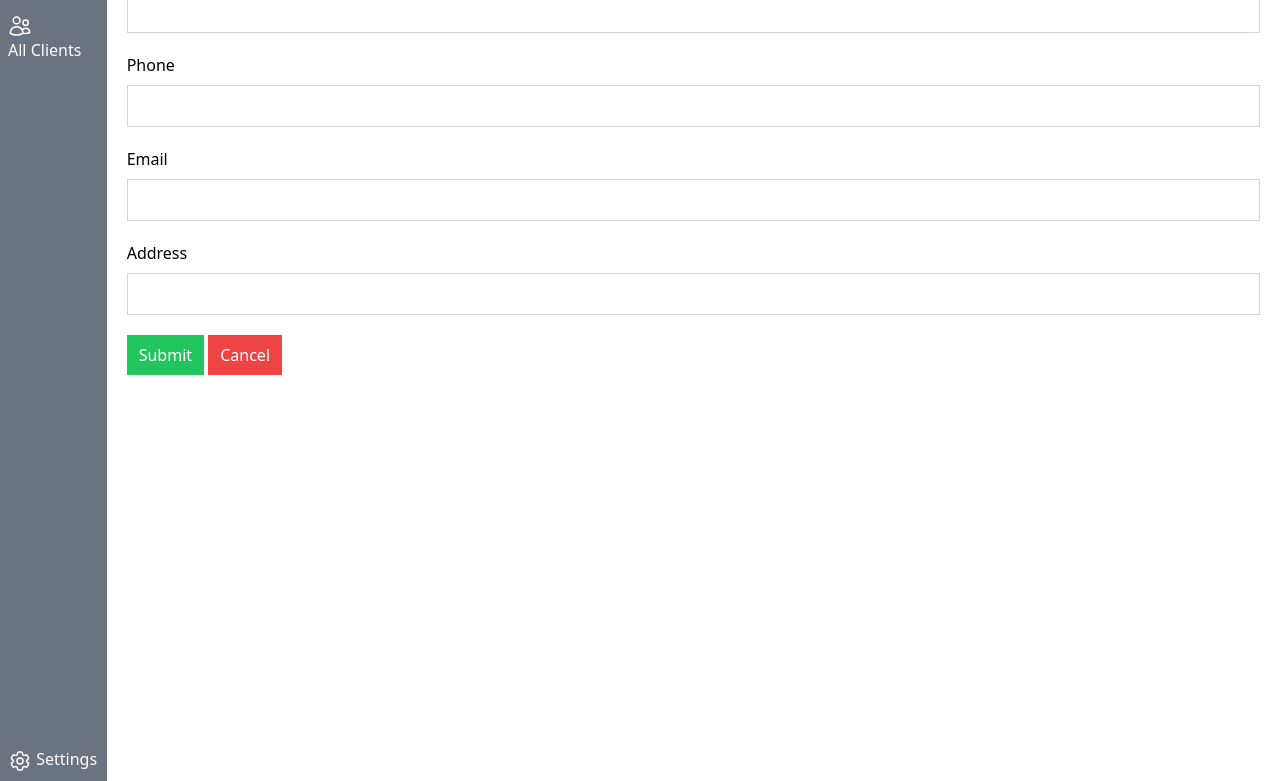
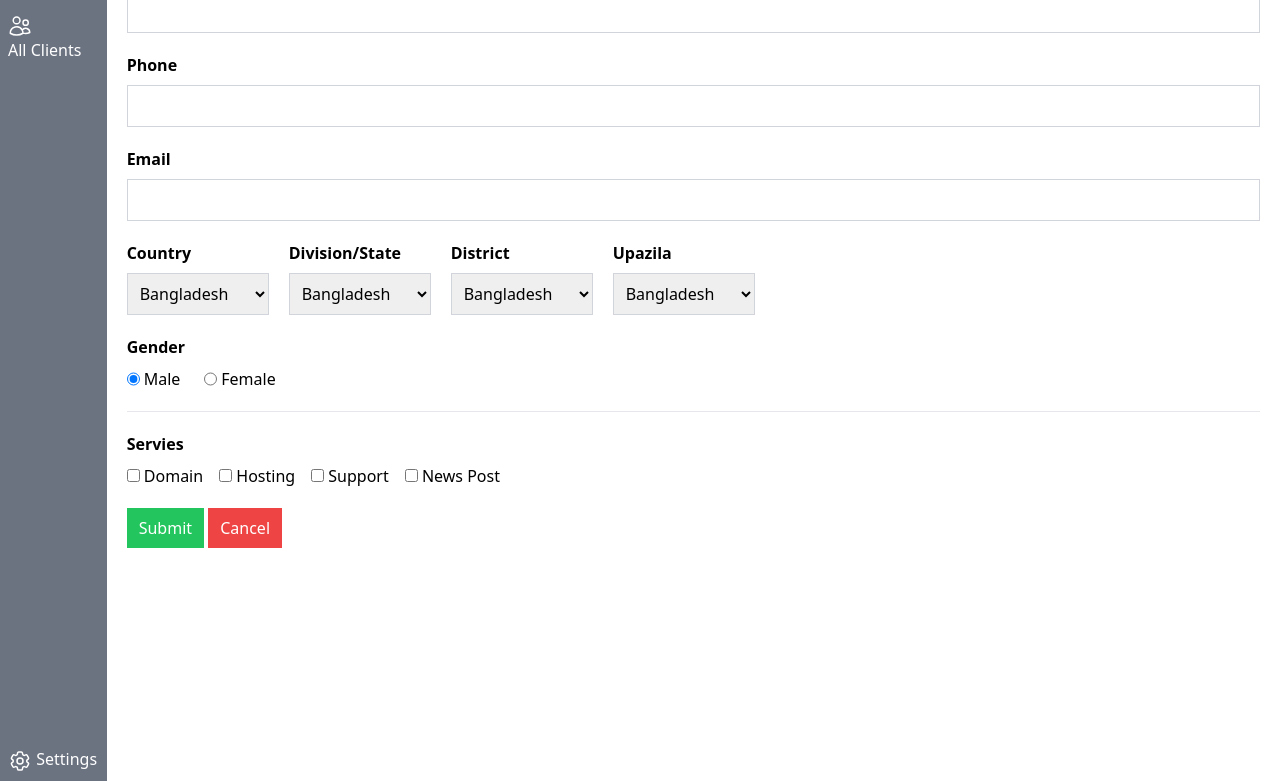
Before and after one commit to safaroque7/dashboard, a website built with Vite: page add_clients.html in a window 1280 px wide. Shown: the part 149-930 px from the top of the page. Built offline with nearby package versions, Linux system fonts and the light colour scheme.

Commit message:
first commit

```diff
--- a/add_clients.html
+++ b/add_clients.html
@@ -131,17 +131,103 @@
 
       <div class="w-11/12">
         <form action="#" method="post" class="p-5">
-          <label for="name" class="block mb-2"> Name </label>
+          <label for="name" class="block mb-2 font-semibold"> Name </label>
           <input type="text" name="name" id="name" class="formInput">
 
-          <label for="phone" class="block mb-2"> Phone </label>
+          <label for="phone" class="block mb-2 font-semibold"> Phone </label>
           <input type="text" name="phone" id="phone" class="formInput">
 
-          <label for="phone" class="block mb-2"> Email </label>
+          <label for="phone" class="block mb-2 font-semibold"> Email </label>
           <input type="email" name="email" id="email" class="formInput">
 
-          <label for="address" class="block mb-2"> Address </label>
-          <input type="text" name="address" id="address" class="formInput">
+          <div class="flex flex-auto mb-5">
+            <div class="mr-5">
+              <h2 class="text-1xl font-semibold pb-2"> Country </h2>
+              <select name="country" id="country" class="border p-2 border-gray-300">
+                <option value="Bangladesh"> Bangladesh </option>
+                <option value="USA"> USA </option>
+                <option value="UK"> UK </option>
+                <option value="Australia"> Australia </option>
+                <option value="Switzerland"> Switzerland </option>
+                <option value="Italy"> Italy </option>
+                <option value="Soudia Arabia"> Soudia Arabia </option>
+                <option value="Malaysia"> Malaysia </option>
+                <option value="Japan"> Japan </option>
+              </select>
+            </div>
+            <div class="mr-5">
+              <h2 class="text-1xl font-semibold pb-2"> Division/State </h2>
+              <select name="country" id="country" class="border p-2 border-gray-300">
+                <option value="Bangladesh"> Bangladesh </option>
+                <option value="USA"> USA </option>
+                <option value="UK"> UK </option>
+                <option value="Australia"> Australia </option>
+                <option value="Switzerland"> Switzerland </option>
+                <option value="Italy"> Italy </option>
+                <option value="Soudia Arabia"> Soudia Arabia </option>
+                <option value="Malaysia"> Malaysia </option>
+                <option value="Japan"> Japan </option>
+              </select>
+            </div>
+
+            <div class="mr-5">
+              <h2 class="text-1xl font-semibold pb-2"> District </h2>
+              <select name="country" id="country" class="border p-2 border-gray-300">
+                <option value="Bangladesh"> Bangladesh </option>
+                <option value="USA"> USA </option>
+                <option value="UK"> UK </option>
+                <option value="Australia"> Australia </option>
+                <option value="Switzerland"> Switzerland </option>
+                <option value="Italy"> Italy </option>
+                <option value="Soudia Arabia"> Soudia Arabia </option>
+                <option value="Malaysia"> Malaysia </option>
+                <option value="Japan"> Japan </option>
+              </select>
+            </div>
+
+            <div class="mr-5">
+              <h2 class="text-1xl font-semibold pb-2"> Upazila </h2>
+              <select name="country" id="country" class="border p-2 border-gray-300">
+                <option value="Bangladesh"> Bangladesh </option>
+                <option value="USA"> USA </option>
+                <option value="UK"> UK </option>
+                <option value="Australia"> Australia </option>
+                <option value="Switzerland"> Switzerland </option>
+                <option value="Italy"> Italy </option>
+                <option value="Soudia Arabia"> Soudia Arabia </option>
+                <option value="Malaysia"> Malaysia </option>
+                <option value="Japan"> Japan </option>
+              </select>
+            </div>
+          </div>
+
+          <div>
+            <h2 class="font-semibold text-1xl mb-2"> Gender </h2>
+            <div class="mb-5 border-b pb-5">
+              <ul class="flex">
+
+                <input id="draft" class="mr-1 pr-2" type="radio" name="gender" checked />
+                <label for="draft" class="peer-checked/draft:text-sky-500">Male</label>
+
+                <input id="female" class="ml-6 mr-1" type="radio" name="gender" />
+                <label for="published" class="peer-checked/published:text-sky-500">Female</label>
+              </ul>
+            </div>
+          </div>
+
+          <div>
+            <h2 class="font-semibold text-1xl mb-2"> Servies </h2>
+            <div class="mb-5">
+              <ul class="flex">
+                <li class="mr-4"> <input type="checkbox" name="Domain" id="domain"> Domain </li>
+                <li class="mr-4"> <input type="checkbox" name="hosting" id="hosting"> Hosting </li>
+                <li class="mr-4"> <input type="checkbox" name="support" id="support"> Support </li>
+                <li class="mr-4"> <input type="checkbox" name="newsPost" id="newsPost"> News Post </li>
+              </ul>
+            </div>
+          </div>
+
+
 
           <input type="submit" value="Submit"
             class="rounded-none bg-gray-500 px-3 py-2 block-inline text-white cursor-pointer bg-green-500 hover:bg-green-800 duration-500">
```
